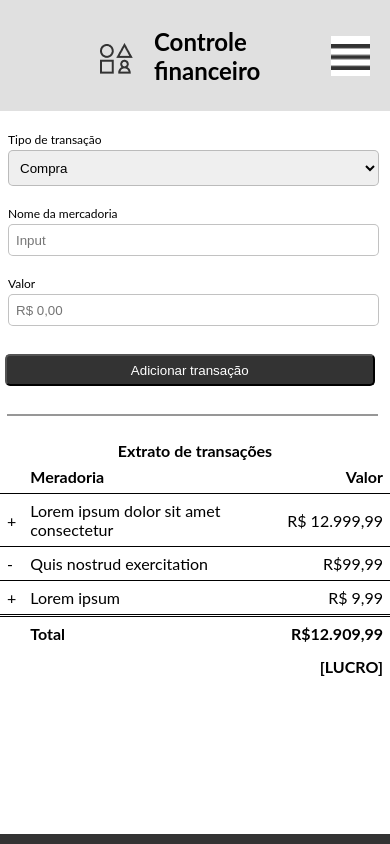
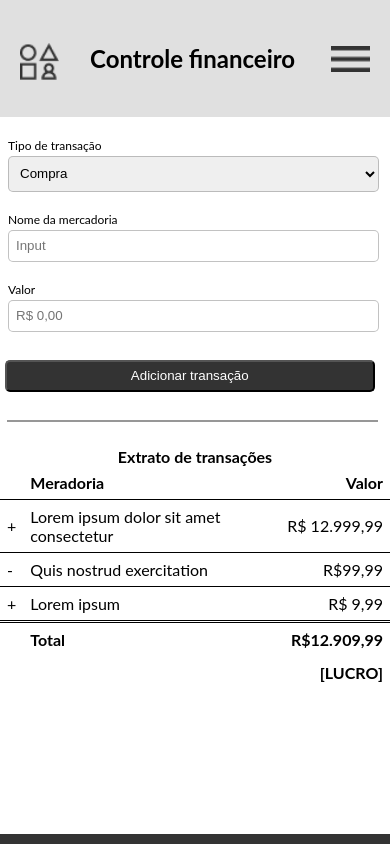
Before and after one commit to AlexHGama/projeto_ind, a plain HTML site: page index.html in a window 390 px wide. Drawn offline with Linux system fonts and the light colour scheme.

Commit message:
finalizado

```diff
--- a/asset/css/style.css
+++ b/asset/css/style.css
@@ -43,11 +43,11 @@ header {
   flex-direction: row;
   align-content: stretch;
   width: 60%;
-  margin-left: 80px;
+  margin-left: 73px;
 }
 img {
   width: 39px;
-  margin: 22px 8px 18px 22px;
+  margin: 22px 18px 18px 23px;
 }
 
 .caixa_menu {
@@ -283,7 +283,7 @@ th {
     border: 0;
     display: flex;
     align-items: center;
-
+    background-color: #e0e0e0;
   }
 
   .lista_menu {
@@ -320,9 +320,8 @@ th {
   }
 
   .container-logo {
-    display: flex;
-    align-items: center;
-    width: 60%;
+    margin: inherit;
+    width: 100%;
   }
   .section {
     flex-direction: column;
```
